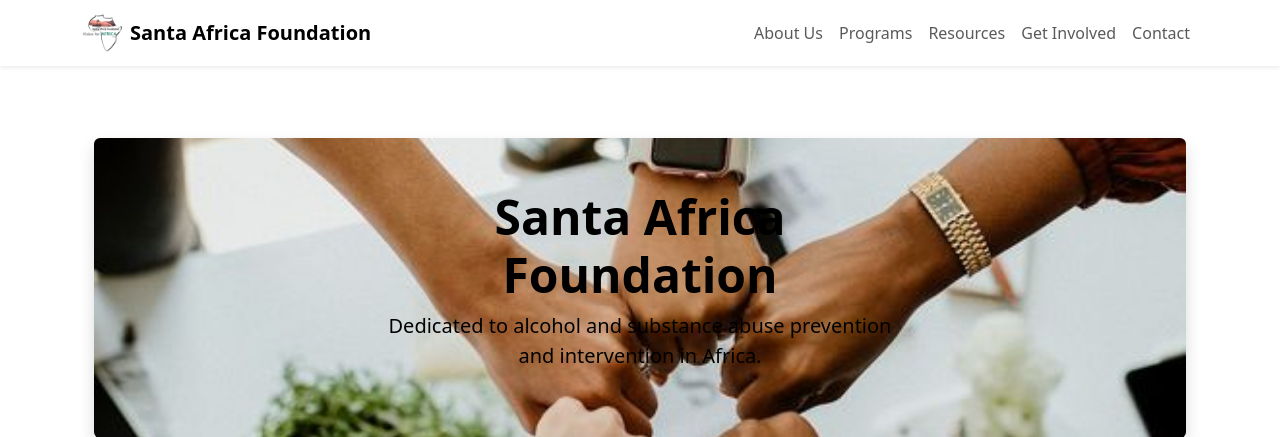
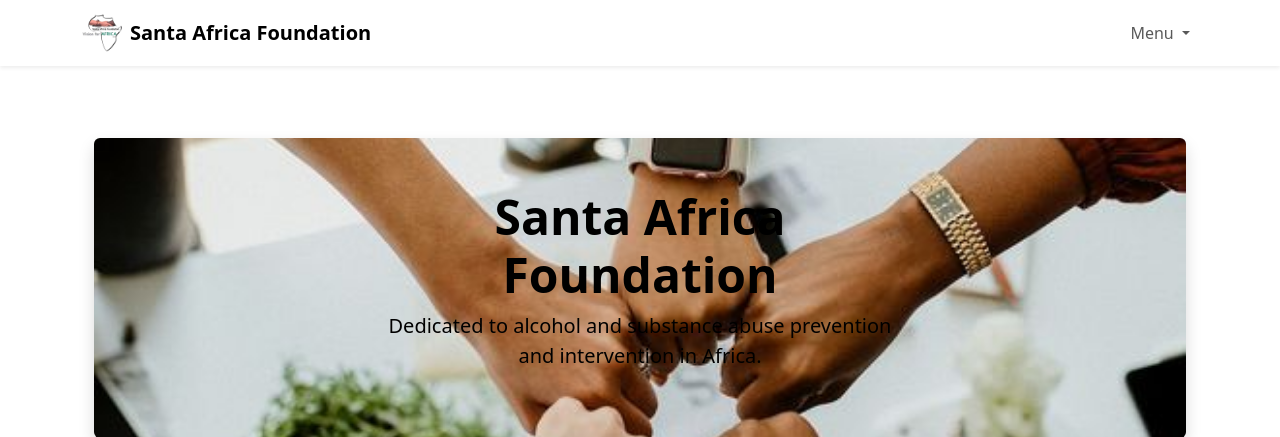
Before and after one commit to Jay-long2/SantaAfricaFoundation, a Django app: page /about/ in a window 1280 px wide. Shown: the top 437 px of the page. Run offline with Django 5.2, Linux system fonts and the light colour scheme.

Commit message:
responsive design

```diff
--- a/core/templates/core/base.html
+++ b/core/templates/core/base.html
@@ -2,15 +2,13 @@
 <!DOCTYPE html>
 <html lang="en">
 <head>
-    <meta charset="UTF-8">
-    <meta name="viewport" content="width=device-width, initial-scale=1">
-    <title>Santa Africa Foundation</title>
+  <meta charset="UTF-8">
+  <meta name="viewport" content="width=device-width, initial-scale=1">
+  <title>Santa Africa Foundation</title>
 
-    <!-- Bootstrap CSS -->
-    <link href="https://cdn.jsdelivr.net/npm/bootstrap@5.3.0/dist/css/bootstrap.min.css" rel="stylesheet">
-
-    <!-- Your static CSS (optional) -->
-
+  <!-- Bootstrap CSS -->
+  <link href="https://cdn.jsdelivr.net/npm/bootstrap@5.3.0/dist/css/bootstrap.min.css" rel="stylesheet">
+  <link rel="stylesheet" href="{% static 'core/css/style.css' %}">
 </head>
 <body>
 
@@ -22,24 +20,30 @@
       Santa Africa Foundation
     </a>
 
-    <!-- Toggler button for mobile -->
-    <button class="navbar-toggler" type="button" data-bs-toggle="collapse" data-bs-target="#navbarNav"
-      aria-controls="navbarNav" aria-expanded="false" aria-label="Toggle navigation">
+    <button class="navbar-toggler" type="button" data-bs-toggle="collapse" data-bs-target="#navbarDropdown"
+      aria-controls="navbarDropdown" aria-expanded="false" aria-label="Toggle navigation">
       <span class="navbar-toggler-icon"></span>
     </button>
 
-    <!-- Collapsible content -->
-    <div class="collapse navbar-collapse" id="navbarNav">
+    <div class="collapse navbar-collapse" id="navbarDropdown">
       <ul class="navbar-nav ms-auto">
-        <li class="nav-item"><a class="nav-link" href="{% url 'about' %}">About Us</a></li>
-        <li class="nav-item"><a class="nav-link" href="{% url 'programs' %}">Programs</a></li>
-        <li class="nav-item"><a class="nav-link" href="{% url 'resources' %}">Resources</a></li>
-        <li class="nav-item"><a class="nav-link" href="{% url 'contact_details' %}">Get Involved</a></li>
-        <li class="nav-item"><a class="nav-link" href="{% url 'contact' %}">Contact</a></li>
+        <li class="nav-item dropdown">
+          <a class="nav-link dropdown-toggle" href="#" id="mainMenu" role="button" data-bs-toggle="dropdown" aria-expanded="false">
+            Menu
+          </a>
+          <ul class="dropdown-menu dropdown-menu-end" aria-labelledby="mainMenu">
+            <li><a class="dropdown-item" href="{% url 'about' %}">About Us</a></li>
+            <li><a class="dropdown-item" href="{% url 'programs' %}">Programs</a></li>
+            <li><a class="dropdown-item" href="{% url 'resources' %}">Resources</a></li>
+            <li><a class="dropdown-item" href="{% url 'contact_details' %}">Get Involved</a></li>
+            <li><a class="dropdown-item" href="{% url 'contact' %}">Contact</a></li>
+          </ul>
+        </li>
       </ul>
     </div>
   </div>
 </nav>
+
 
   <!-- Main content -->
   <main class="container mt-4">
```
